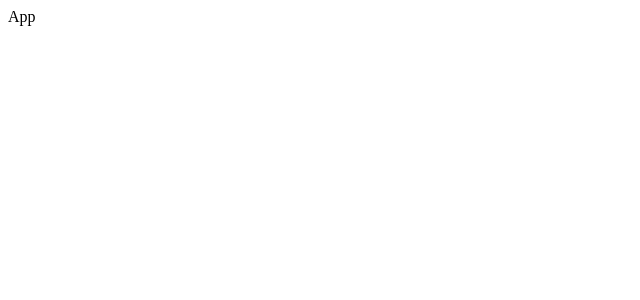
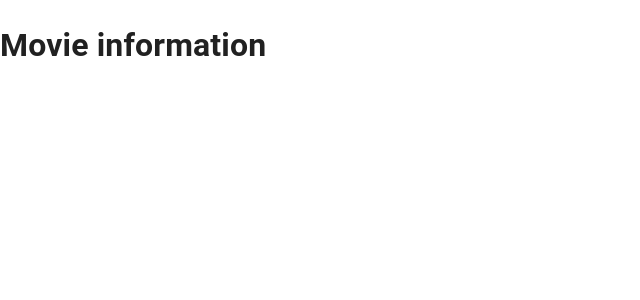
Before and after one commit to tdavis1991/filmpire, a React (Create React App) app: page /movie/1 in a window 1280 px wide. Shown: the top 300 px of the page, without its empty margins (0-640 px from the left). Built offline with nearby package versions, Linux system fonts and the light colour scheme; the HTML template or start-up script is replaced by a standard one.

Commit message:
Added main components for app

```diff
--- a/src/components/App.jsx
+++ b/src/components/App.jsx
@@ -1,7 +1,27 @@
 import React from 'react';
+import { CssBaseline } from '@mui/material';
+import { Route, Switch } from 'react-router-dom';
 
 const App = () =>  (
-    <div>App</div>
+    <div>
+        <CssBaseline />
+        <main>
+            <Switch>
+                <Route exact path='/movie/:id'>
+                    <h1>Movie information</h1>
+                </Route>
+                <Route exact path='/actors/:id'>
+                    <h1>Actors</h1>
+                </Route>
+                <Route exact path='/'>
+                    <h1>Movies</h1>
+                </Route>
+                <Route path='/profile/:id'>
+                    <h1>Profile</h1>
+                </Route>
+            </Switch>
+        </main>
+    </div>
 );
 
 
--- a/src/index.js
+++ b/src/index.js
@@ -1,6 +1,13 @@
+import { BrowseGalleryTwoTone } from '@mui/icons-material';
 import React from 'react';
 import ReactDOM from 'react-dom';
+import { BrowserRouter } from 'react-router-dom';
 
 import App from './components/App';
 
-ReactDOM.render(<App />, document.getElementById('root'));
+ReactDOM.render(
+    <BrowserRouter>
+        <App />
+    </BrowserRouter>,
+    document.getElementById('root'),
+);
```
Also changed, not shown: src/components/Actors/Actors.jsx (added, +9 -0 lines), src/components/MovieInformation/MovieInformation.jsx (added, +9 -0 lines), src/components/Movies/Movies.jsx (added, +9 -0 lines), src/components/Navbar/Navbar.jsx (added, +9 -0 lines), src/components/Profile/Profile.jsx (added, +9 -0 lines).
